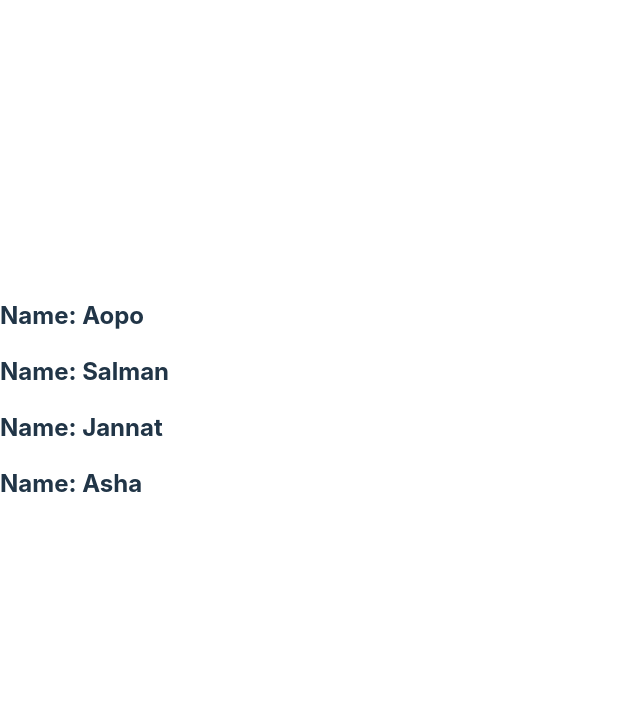
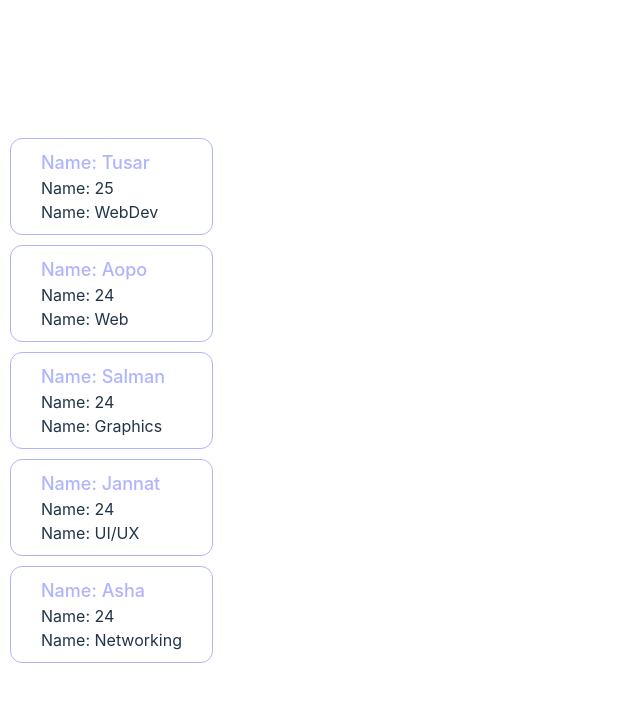
Before and after one commit to Tusar78/MERN-PRACTICE, a React (Vite) app in the folder core-concept-01/react-app/: page / in a window 1280 px wide. Shown: the top 702 px of the page, without its empty margins (0-640 px from the left). Built offline with nearby package versions, Linux system fonts and the light colour scheme.

Commit message:
intermediate props is done

```diff
--- a/core-concept-01/react-app/src/App.jsx
+++ b/core-concept-01/react-app/src/App.jsx
@@ -2,10 +2,16 @@ import React from 'react'
 import Friend from './Friend/Friend'
 
 const App = () => {
-  const friends = ['Aopo', 'Salman', 'Jannat', 'Asha']
+  const friendsData = [
+    {id: 1, name: 'Aopo', age: 24, major: 'Web'},
+    {id: 2, name: 'Salman', age: 24, major: 'Graphics'},
+    {id: 3, name: 'Jannat', age: 24, major: 'UI/UX'},
+    {id: 4, name: 'Asha', age: 24, major: 'Networking'},
+  ]
   return (
     <>
-      {friends.map(friend => <Friend friends={friend}></Friend>)}
+      <Friend friends={{id: 1, name: 'Tusar', age: 25, major: 'WebDev'}}></Friend>
+      {friendsData.map((friend, id) => <Friend friends={friend} key={id}></Friend>)}
     </>
   )
 }
--- /dev/null
+++ b/core-concept-01/react-app/src/Friend/Friend.css
@@ -0,0 +1,24 @@
+* {
+    margin: 0;
+    padding: 0;
+    box-sizing: border-box;
+}
+
+.friend {
+    border: 1px solid #afb4ff;
+    border-radius: 12px;
+    margin: 10px;
+    padding: 10px 30px;
+}
+
+.friend h2 {
+    font-weight: 500;
+    font-size: 18px;
+    line-height: 1.5;
+    color: #afb4ff;
+}
+
+.friend p {
+    font-size: 16px;
+    line-height: 1.5;
+}
--- a/core-concept-01/react-app/src/Friend/Friend.jsx
+++ b/core-concept-01/react-app/src/Friend/Friend.jsx
@@ -1,12 +1,14 @@
 import React from 'react'
+import './Friend.css'
 
-const Friend = ({friends}) => {
-    console.log(friends);
+const Friend = ({friends: {name, age, major}}) => {
 
   return (
     <>
-      <div>
-        <h2>Name: {friends}</h2>
+      <div className='friend'>
+        <h2>Name: {name}</h2>
+        <p>Name: {age}</p>
+        <p>Name: {major}</p>
       </div>
     </>
   )
```
